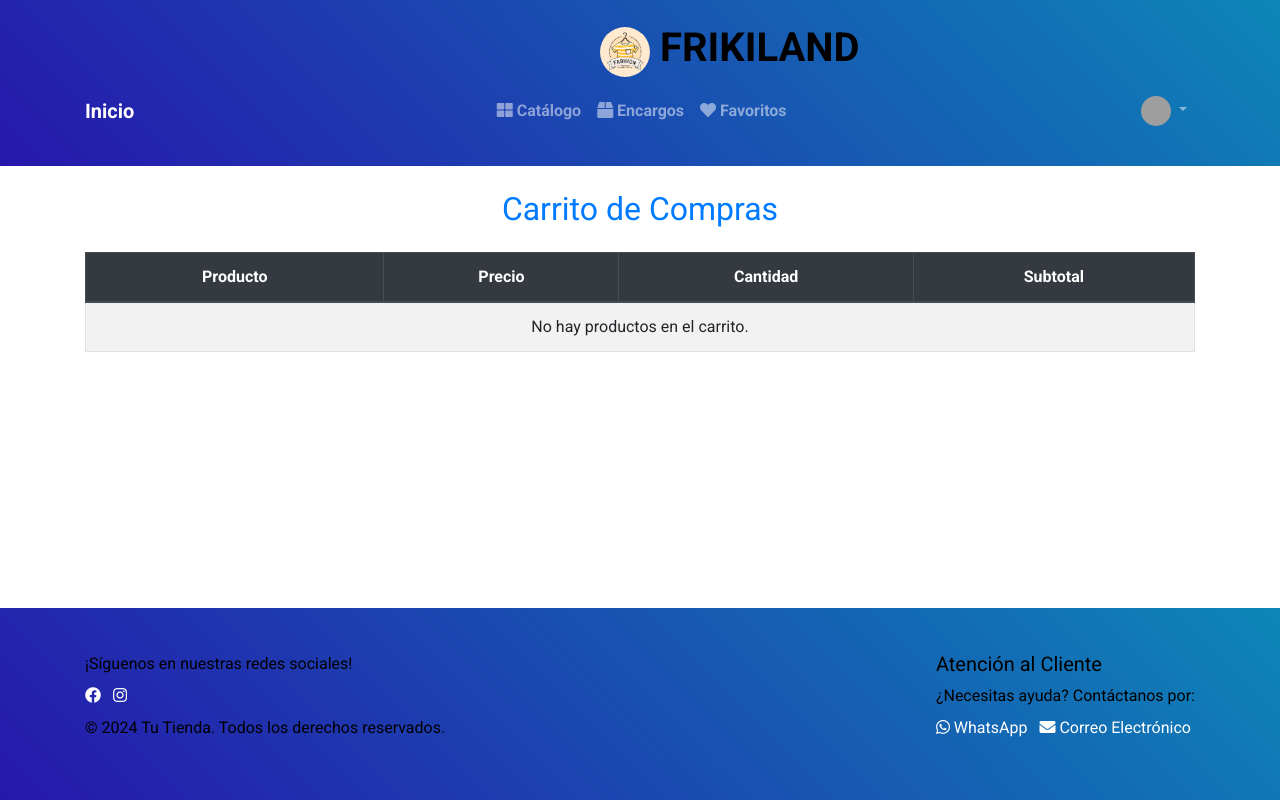
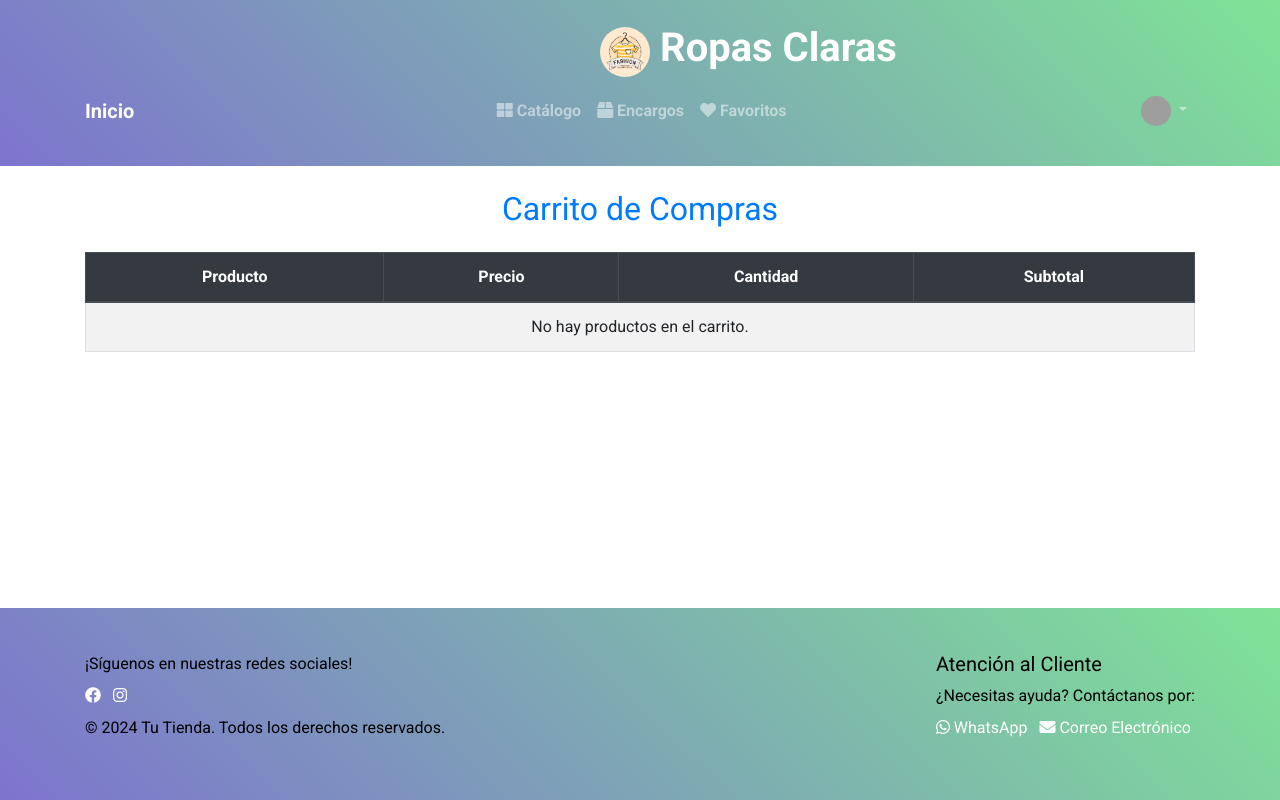
Before and after one commit to 13Juanpaxd/Admin, a Flask app: page /carrito in a window 1280 px wide. Run offline with Flask 3, Linux system fonts and the light colour scheme; the visitor is signed in with stand-in values (Sample User, id 1); data that the repository does not hold is empty; some libraries are stand-ins or nearby versions; grey boxes are pictures that could not be loaded.

Commit message:
Cambios esteticos
cambios esteticos

```diff
--- a/templates/carrito.html
+++ b/templates/carrito.html
@@ -21,8 +21,8 @@
         }
 
         header {
-            background: linear-gradient(45deg, #2617ac,#0d86b7);
-            color: rgb(0, 0, 0);
+            background: linear-gradient(45deg,#7d74ce, #7fe396);
+            color:white;
         }
 
         header h1 {
@@ -42,7 +42,7 @@
         }
 
         footer {
-            background: linear-gradient(45deg,  #2617ac, #0d86b7);
+            background: linear-gradient(45deg, #7d74ce, #7fe396);
             color: rgb(0, 0, 0);
             text-align: center;
             padding: 20px 0;
@@ -66,7 +66,7 @@
     <header class="text-center py-4">
         <div class="d-flex justify-content-start align-items-center logo-container">
             <img src="{{ url_for('static', filename='logo.jpeg') }}" alt="Logo" class="logo">
-            <h1>FRIKILAND</h1>
+            <h1>Ropas Claras</h1>
         </div>
         <nav class="navbar navbar-expand-lg navbar-dark">
             <div class="container">
--- a/templates/favoritos.html
+++ b/templates/favoritos.html
@@ -21,8 +21,8 @@
         }
 
         header {
-            background: linear-gradient(45deg, #2617ac, #0d86b7);
-            color: rgb(0, 0, 0);
+            background: linear-gradient(45deg,#7d74ce, #7fe396);
+            color: white;
         }
 
         header h1 {
@@ -42,7 +42,7 @@
         }
 
         footer {
-            background: linear-gradient(45deg, #2617ac, #0d86b7);
+            background: linear-gradient(45deg, #7d74ce, #7fe396);
             color: rgb(0, 0, 0);
             text-align: center;
             padding: 20px 0;
--- a/templates/home.html
+++ b/templates/home.html
@@ -30,8 +30,8 @@
 }
 
         header {
-            background: linear-gradient(45deg,#2617ac, #0d86b7);
-            color: rgb(0, 0, 0);
+            background: linear-gradient(45deg,#7d74ce, #7fe396);
+            color: white;
             text-align: center;
             padding: 10px 0;
         }
@@ -135,7 +135,7 @@
     <header class="text-center py-4">
         <div class="d-flex justify-content-start align-items-center logo-container">
             <img src="{{ url_for('static', filename='logo.jpeg') }}" alt="Logo" class="logo">
-            <h1>FRIKILAND</h1>
+            <h1>Ropas Claras</h1>
         </div>
         <nav class="navbar navbar-expand-lg navbar-dark">
             <div class="container">
--- a/templates/index.html
+++ b/templates/index.html
@@ -5,7 +5,7 @@
 {% block content %}
 <div class="container my-5">
     <h1 class="text-center mb-4">Panel de Administración</h1>
-    <p class="text-center">Bienvenido al Panel de Administración de Tu Tienda. Selecciona una opción para gestionar los recursos.</p>
+    <p class="text-center">Bienvenido al Panel de Administración de Ropas Claras. Selecciona una opción para gestionar los recursos.</p>
     <hr>
     <div class="row mt-4">
         <!-- Carta de Inventario -->
```
Also changed, not shown: templates/base.html (+3 -7 lines), templates/catalogo.html (+4 -4 lines), templates/encargos.html (+4 -4 lines), templates/envios.html (+4 -4 lines), templates/facturas.html (+4 -4 lines).
